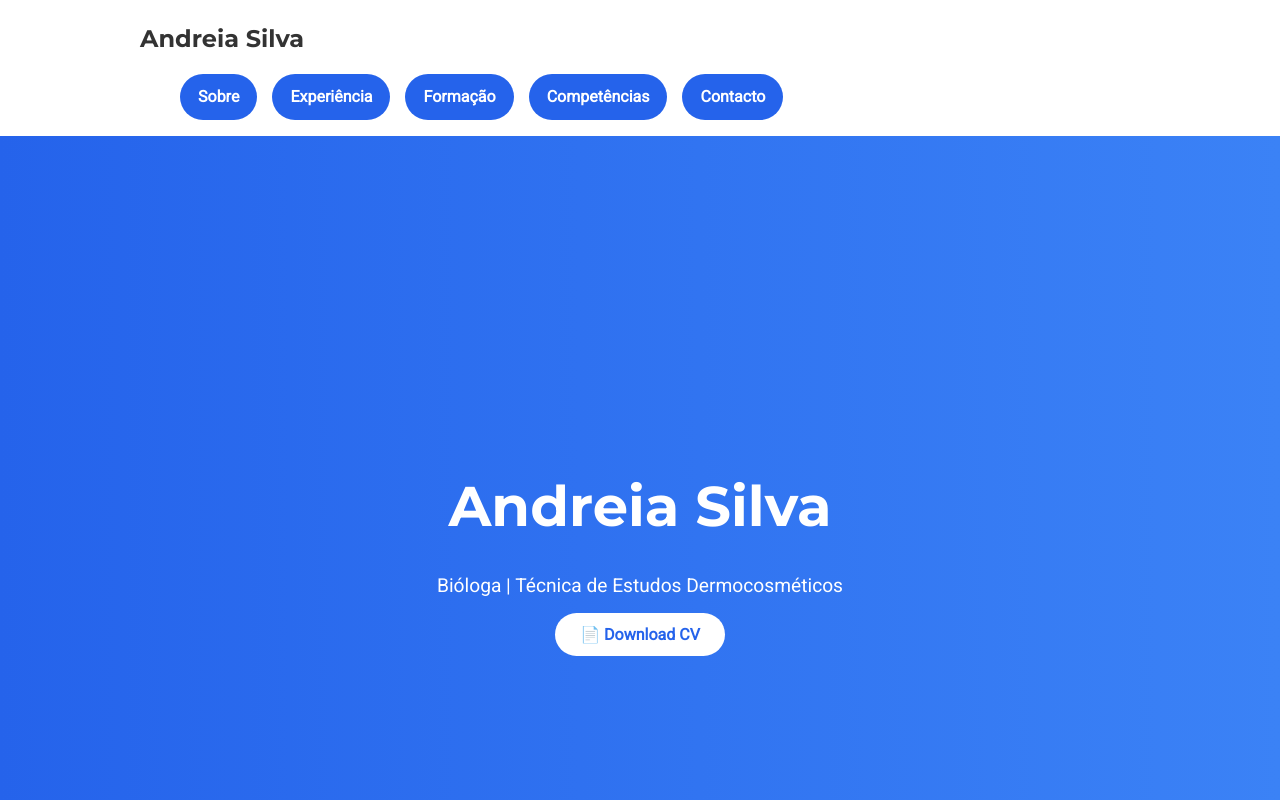
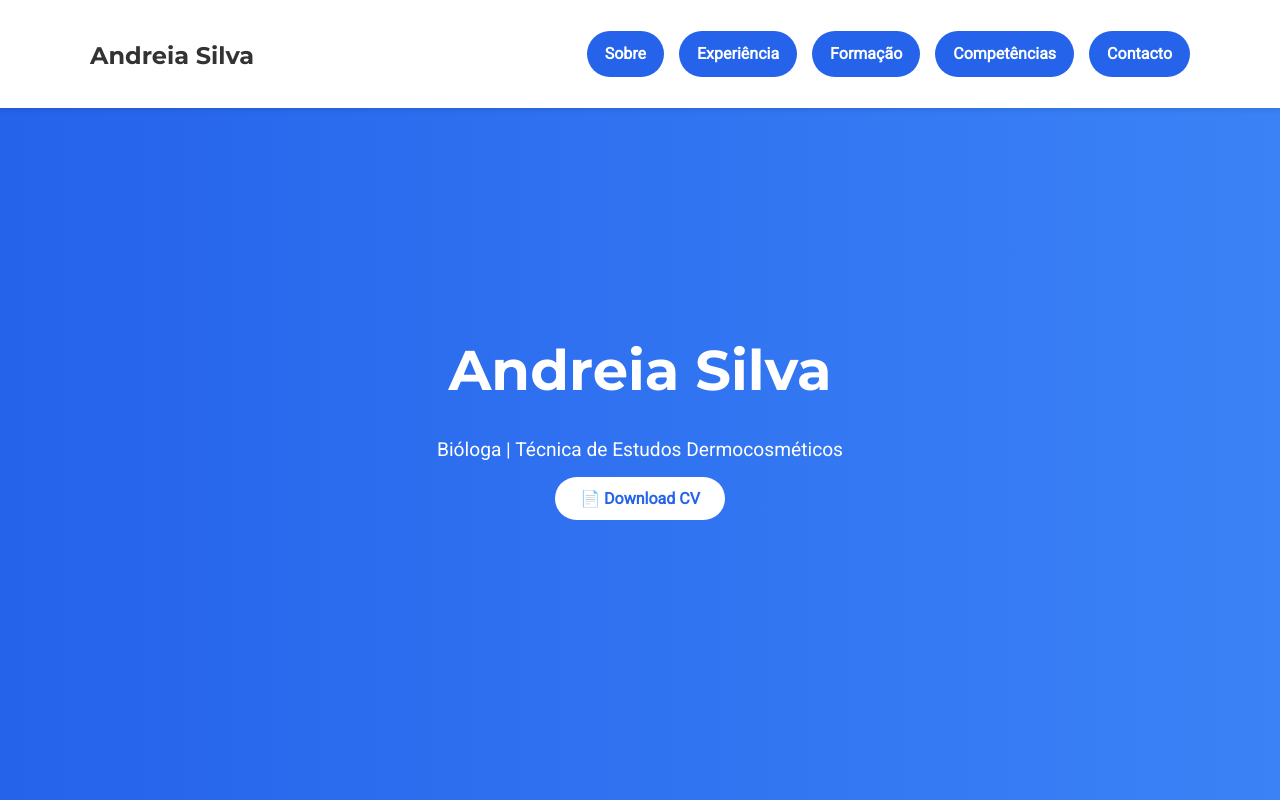
Before and after one commit to asjsilva/CV-landingpage, a plain HTML site: page index.html in a window 1280 px wide. Shown: the top 800 px of the page. Drawn offline with Linux system fonts and the light colour scheme.

Commit message:
Update style.css

```diff
--- a/style.css
+++ b/style.css
@@ -12,31 +12,44 @@ h1, h2, h3 {
 a { text-decoration: none; color: inherit; }
 
 /* Navbar */
+.navbar {
+  position: fixed;
+  top: 0; left: 0;
+  width: 100%;
+  background: white;
+  box-shadow: 0 2px 5px rgba(0,0,0,0.1);
+  z-index: 1000;
+}
+.navbar .container {
+  max-width: 1100px;
+  margin: auto;
+  display: flex;
+  justify-content: space-between;
+  align-items: center;
+  padding: 15px 20px;
+}
 .nav-links {
   list-style: none;
   display: flex;
   gap: 15px;
 }
-
 .nav-links li a {
   display: inline-flex;
   justify-content: center;
   align-items: center;
   padding: 10px 18px;        /* espaço interno */
-  border-radius: 50px;       /* deixa em forma de “pílula” */
+  border-radius: 50px;       /* formato “pílula” */
   background: #2563eb;
   color: white;
   font-weight: bold;
   transition: transform 0.3s, background 0.3s;
 }
-
 .nav-links li a:hover {
   background: #1e40af;
   transform: scale(1.05);
 }
 
-
-/* Hero */
+/* Hero (sem imagem, com gradiente) */
 .hero {
   background: linear-gradient(to right, #2563eb, #3b82f6);
   color: white;
@@ -46,6 +59,10 @@ a { text-decoration: none; color: inherit; }
   align-items: center;
   text-align: center;
   padding: 0 20px;
+}
+.hero-content {
+  position: relative;
+  z-index: 1;
 }
 .hero h1 {
   font-size: 3.5rem;
```
